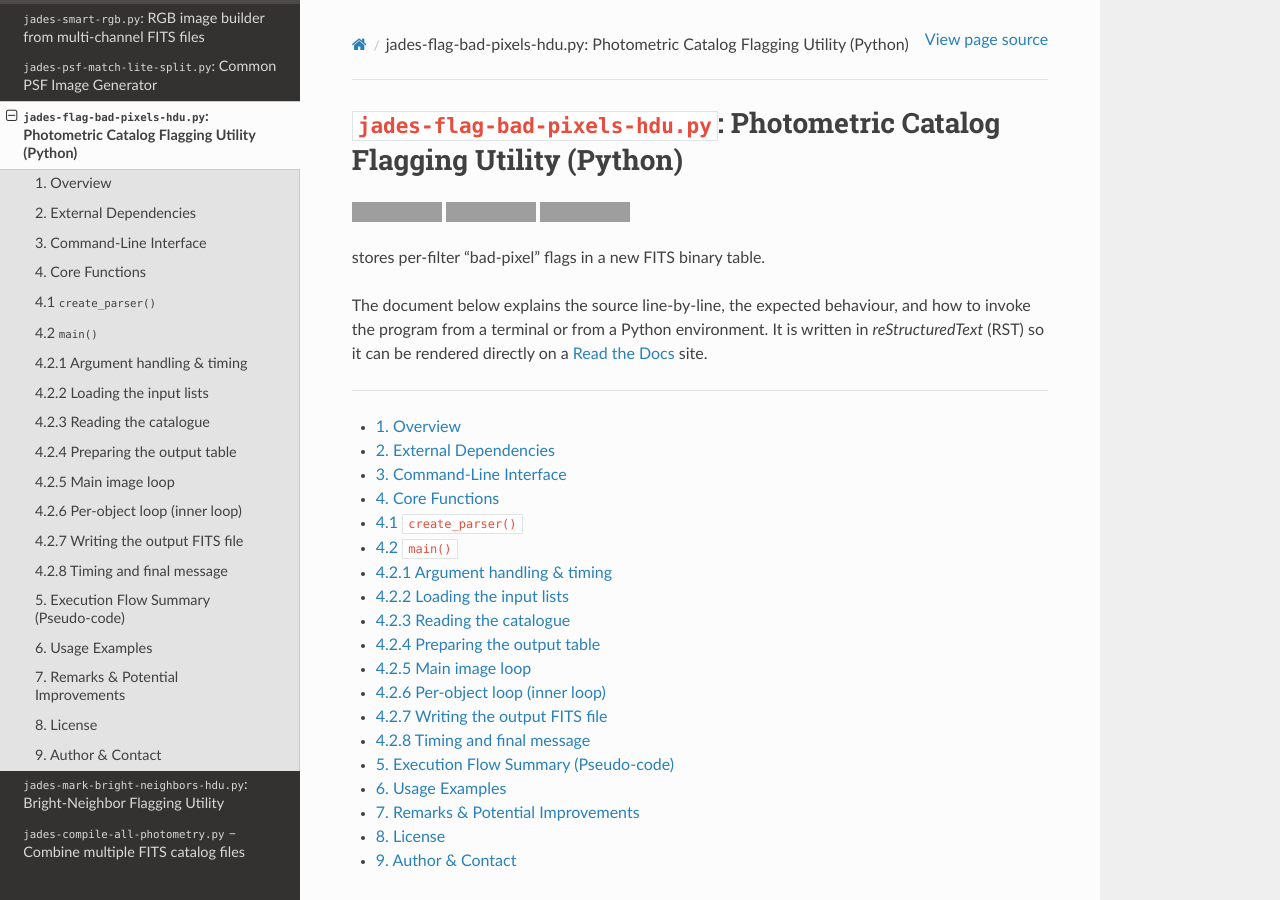
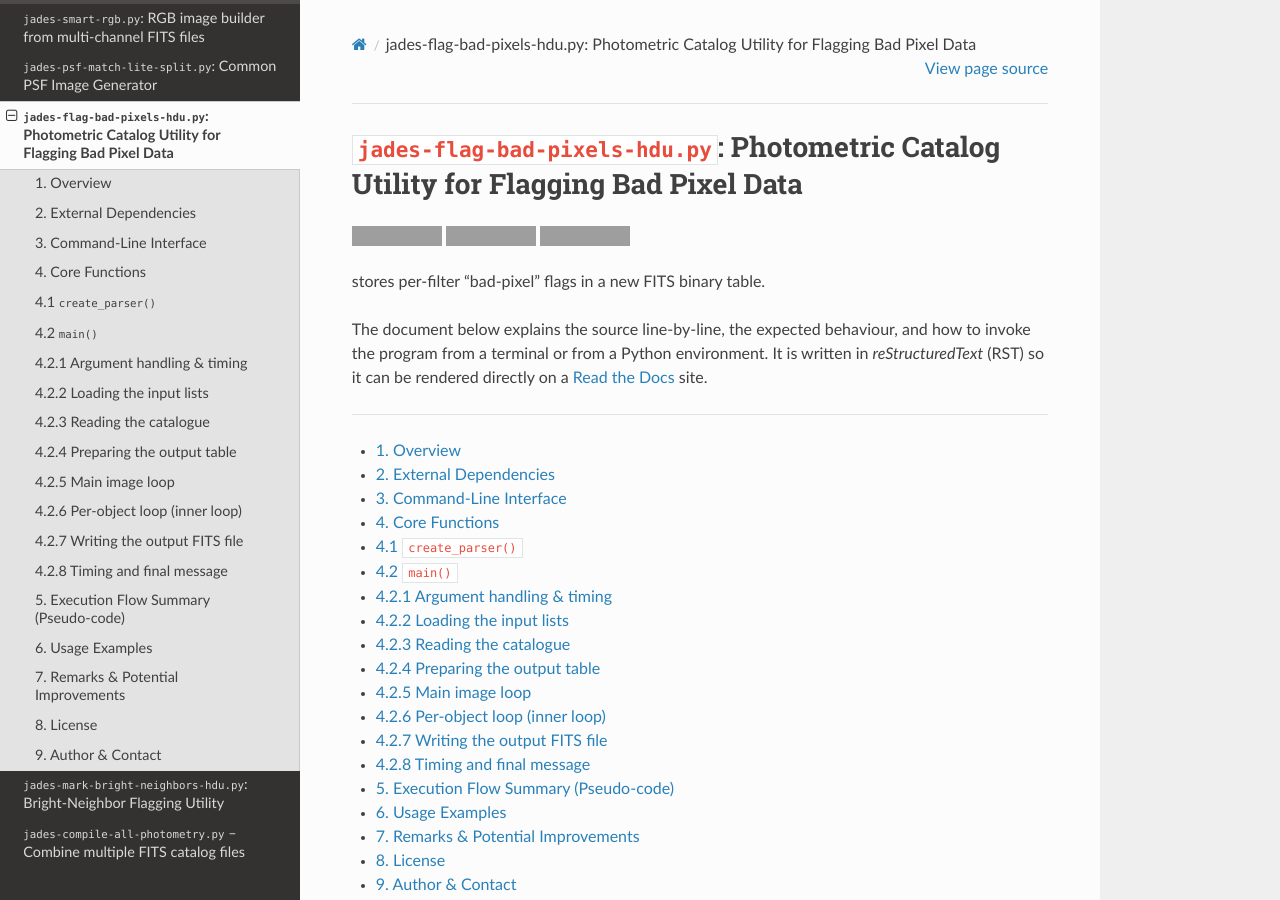
Before and after one commit to brantr/jades-survey, a Sphinx documentation site: the page built from docs/source/jades-flag-bad-pixels-hdu.rst, in a window 1280 px wide and 900 px high. Built offline with Sphinx 7.4.7 and the Read the Docs theme 3.1.0, drawn with Linux system fonts in a browser that asks for light colours; grey boxes are pictures that could not be loaded.

```diff
--- a/docs/source/jades-build-epsf.rst
+++ b/docs/source/jades-build-epsf.rst
@@ -1,7 +1,7 @@
 .. _ePSF_builder:
 
 =========================================================
-`jades-build-epsf.py``: – ePSF Builder Routines
+``jades-build-epsf.py``: – ePSF Builder Routines
 =========================================================
 
 .. only:: html
--- a/docs/source/jades-flag-bad-pixels-hdu.rst
+++ b/docs/source/jades-flag-bad-pixels-hdu.rst
@@ -1,7 +1,7 @@
 .. _flagging_tool:
 
 =============================================
-``jades-flag-bad-pixels-hdu.py``: Photometric Catalog Flagging Utility (Python)
+``jades-flag-bad-pixels-hdu.py``: Photometric Catalog Utility for Flagging Bad Pixel Data
 =============================================
 
 .. image:: https://img.shields.io/badge/python-3.8%2B-blue.svg
```
